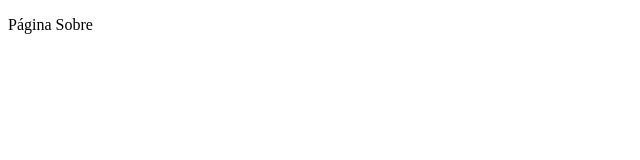
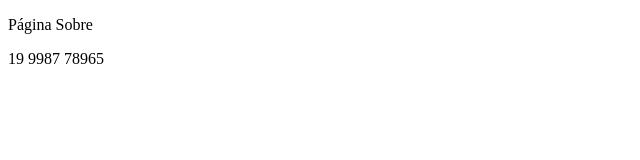
Before and after one commit to accolombini/github-master, a plain HTML site: page sobre.html in a window 1280 px wide. Shown: the whole page, without its empty margins (0-640 px from the left). Drawn offline with Linux system fonts and the light colour scheme.

Commit message:
finalização da página closes #3

```diff
--- a/sobre.html
+++ b/sobre.html
@@ -8,5 +8,6 @@
 </head>
 <body>
     <p>Página Sobre</p>
+    <p>19 9987 78965</p>
 </body>
 </html>
```
